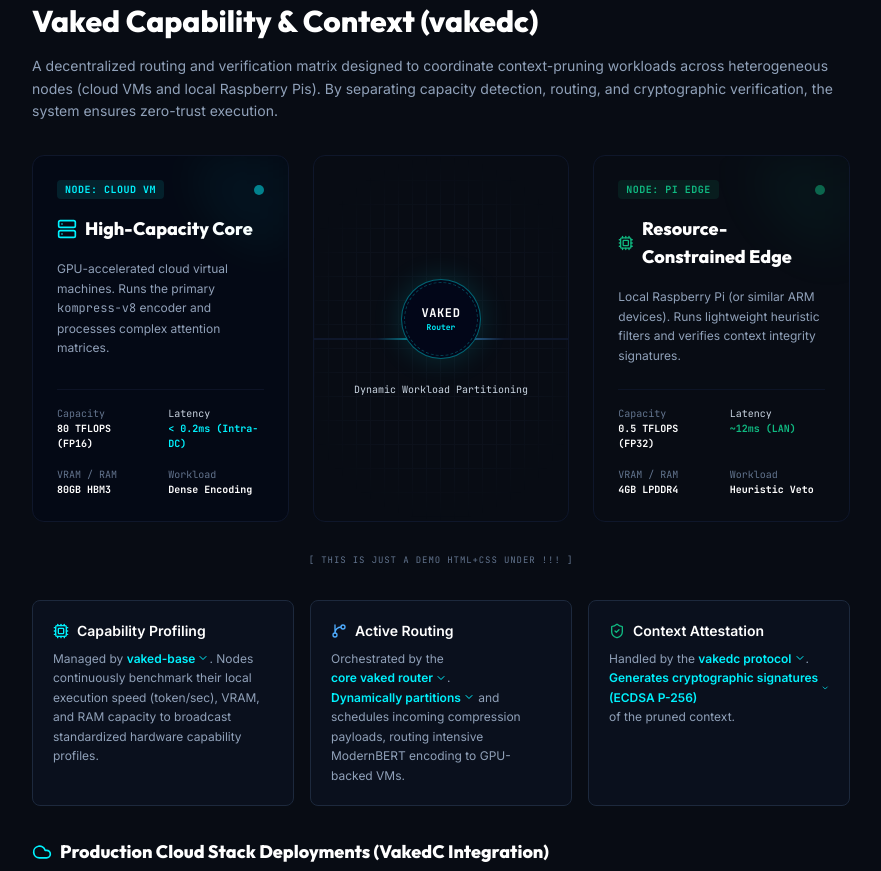
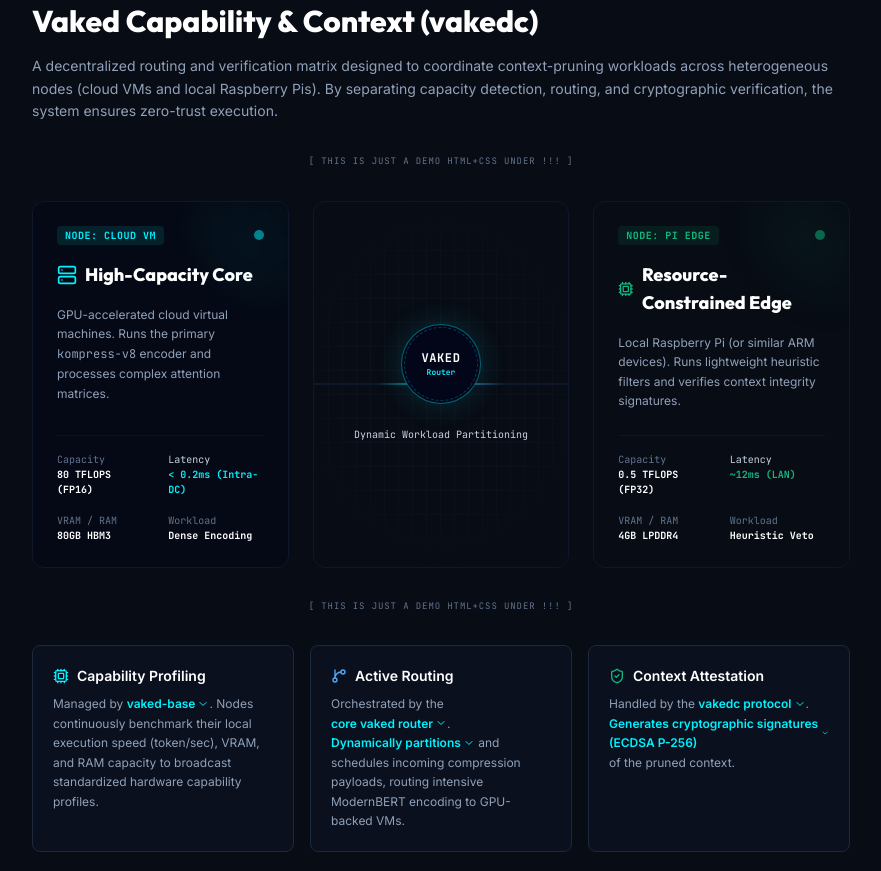
Before and after one commit to peterlodri-sec/proposal.vaked.dev, a website: page index.html in a window 1280 px wide. Shown: the part 4077-4948 px from the top of the page, without its empty margins (342-1223 px from the left). Drawn offline with nearby package versions, Linux system fonts and the light colour scheme; animation ran at ten frames a second.

Commit message:
style: add second demo disclaimer below intro paragraph

```diff
--- a/index.html
+++ b/index.html
@@ -572,6 +572,10 @@
                 <p data-i18n="vakedc_desc" class="text-sm text-slate-400 mb-8 leading-relaxed">
                     A decentralized routing and verification matrix designed to coordinate context-pruning workloads across heterogeneous nodes (cloud VMs and local Raspberry Pis). By separating capacity detection, routing, and cryptographic verification, the system ensures zero-trust execution.
                 </p>
+
+                <div class="text-center text-[9px] font-mono text-slate-500 tracking-widest mb-8 uppercase" aria-label="Demo notice">
+                    [ THIS IS JUST A DEMO HTML+CSS UNDER !!! ]
+                </div>
 
                 <!-- Interactive HTML/CSS Mesh Node Cluster Map -->
                 <div class="grid grid-cols-1 lg:grid-cols-3 gap-6 items-stretch mb-8">
```
